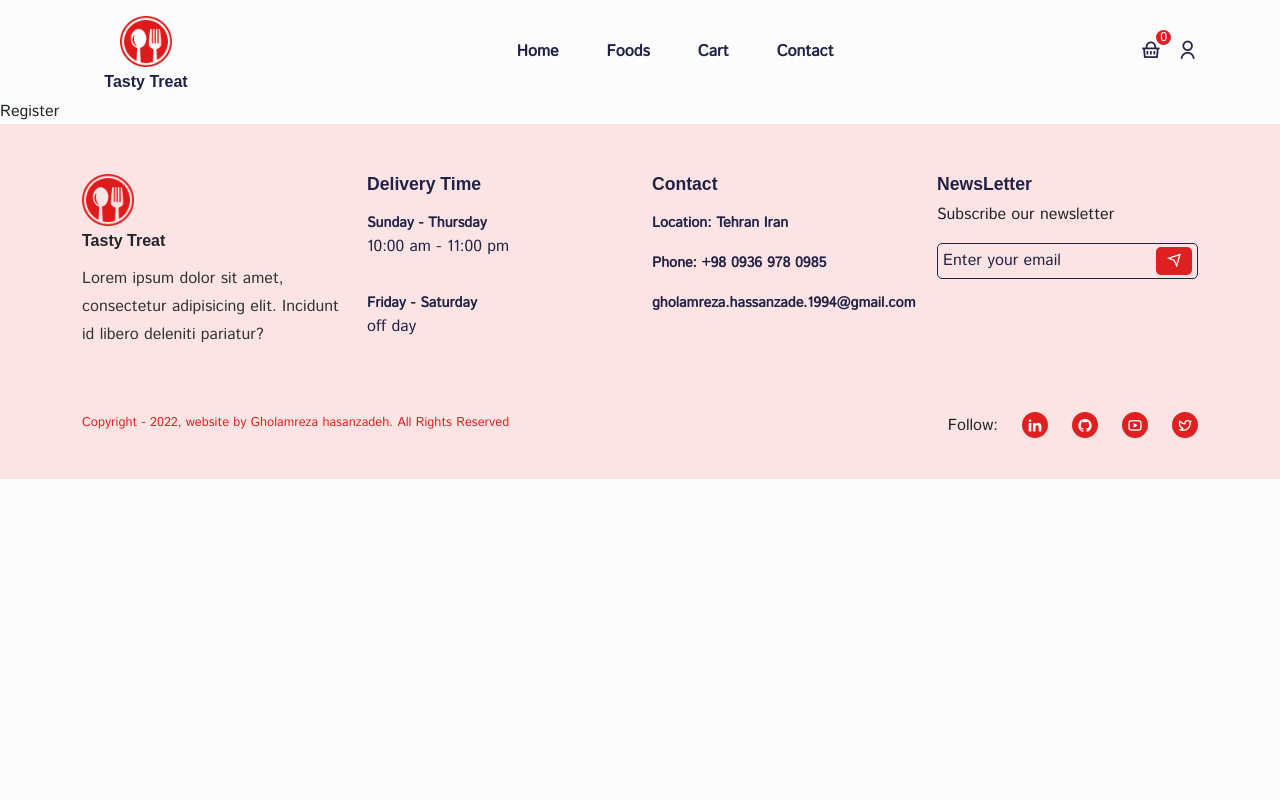
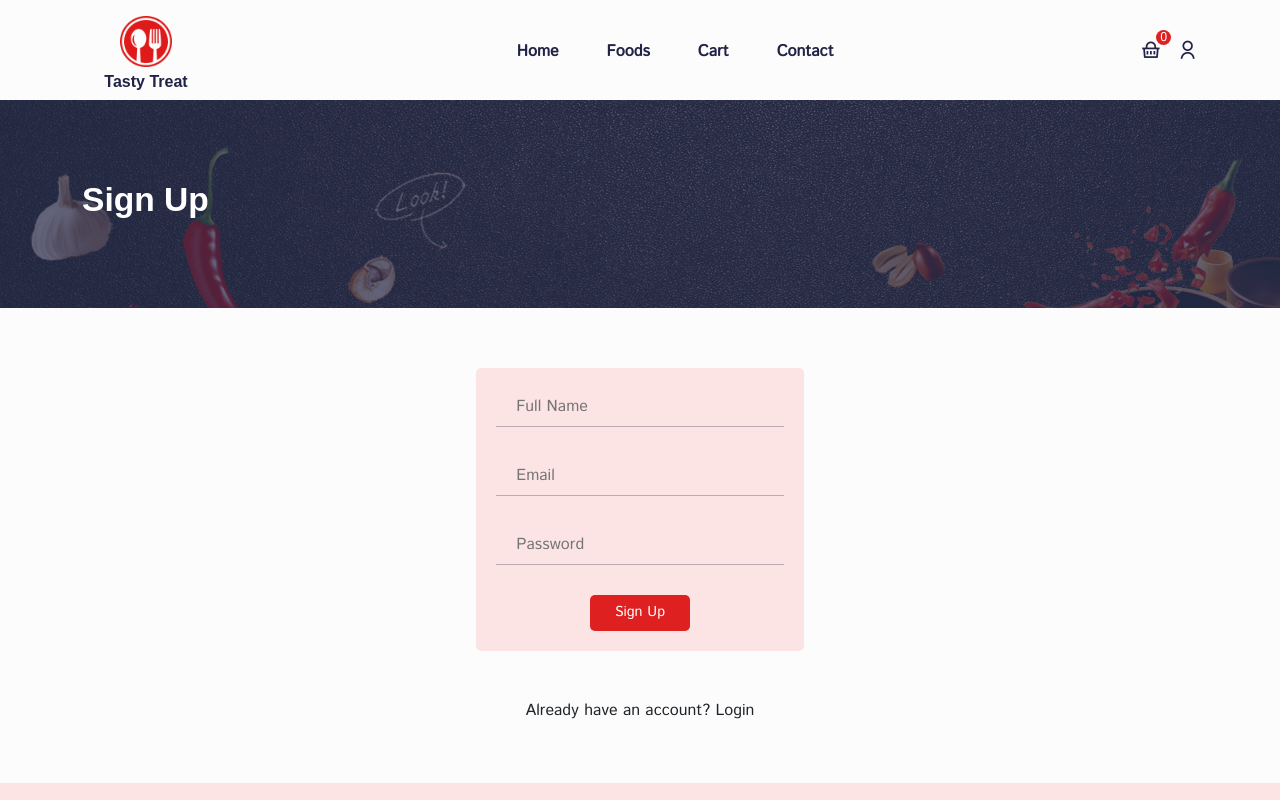
Before and after one commit to gholamreza-hasnzade/Reactjs-food-App-redux-toolkit, a React (Create React App) app: page /register in a window 1280 px wide. Shown: the top 800 px of the page. Built offline with nearby package versions, Linux system fonts and the light colour scheme; a web font is replaced by a local one.

Commit message:
finsh project

```diff
--- a/src/pages/login/Login.jsx
+++ b/src/pages/login/Login.jsx
@@ -35,7 +35,7 @@ const Login = () => {
                 </button>
               </form>
               <Link to="/register">
-                Already have an account? Create an account
+                Don't have an account? Create an account
               </Link>
             </Col>
           </Row>
--- a/src/pages/register/Register.jsx
+++ b/src/pages/register/Register.jsx
@@ -6,9 +6,59 @@ import Helmet from "../../components/helmet/Helmet";
 import { CommonSection } from "../../components/UI";
 
 const Register = () => {
+  const signUpNameRef = useRef();
+  const signUpPasswordRef = useRef();
+  const signEmailRef = useRef();
+
+  const submitHandler = (e) => {
+    e.preventDefault();
+  };
   return (
-    <div>Register</div>
-  )
-}
+    <Helmet title={"Sign Up"}>
+      <CommonSection title={"Sign Up"} />
 
-export default Register
+      <section>
+        <Container>
+          <Row>
+            <Col lg="6" md="6" sm="12" className="mx-auto text-center">
+              <form action="" className="form mb-5" onSubmit={submitHandler}>
+              <div className="form__group">
+                  <input
+                    type="text"
+                    placeholder="Full Name"
+                    required
+                    ref={signUpNameRef}
+                  />
+                </div>
+
+                <div className="form__group">
+                  <input
+                    type="email"
+                    placeholder="Email"
+                    required
+                    ref={signEmailRef}
+                  />
+                </div>
+
+                <div className="form__group">
+                  <input
+                    type="password"
+                    placeholder="Password"
+                    required
+                    ref={signUpPasswordRef}
+                  />
+                </div>
+                <button type="submit" className="addToCart__btn">
+                  Sign Up
+                </button>
+              </form>
+              <Link to="/login">Already have an account? Login</Link>
+            </Col>
+          </Row>
+        </Container>
+      </section>
+    </Helmet>
+  );
+};
+
+export default Register;
```
